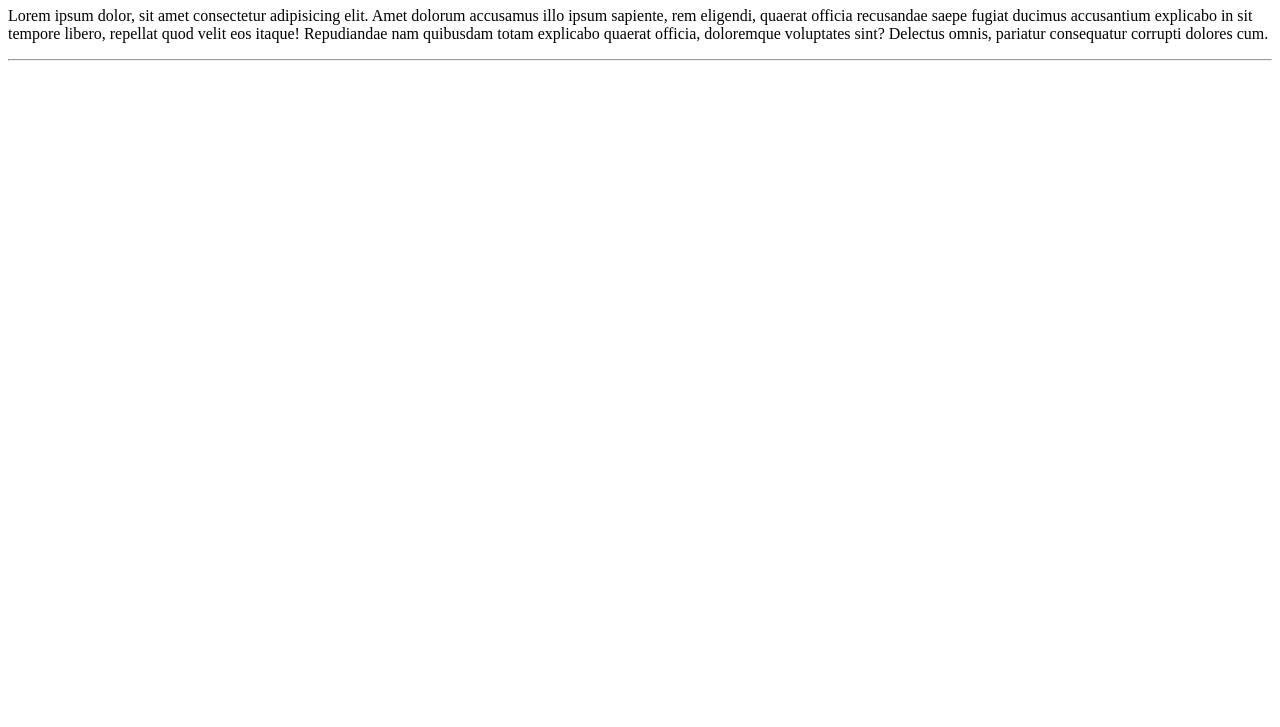
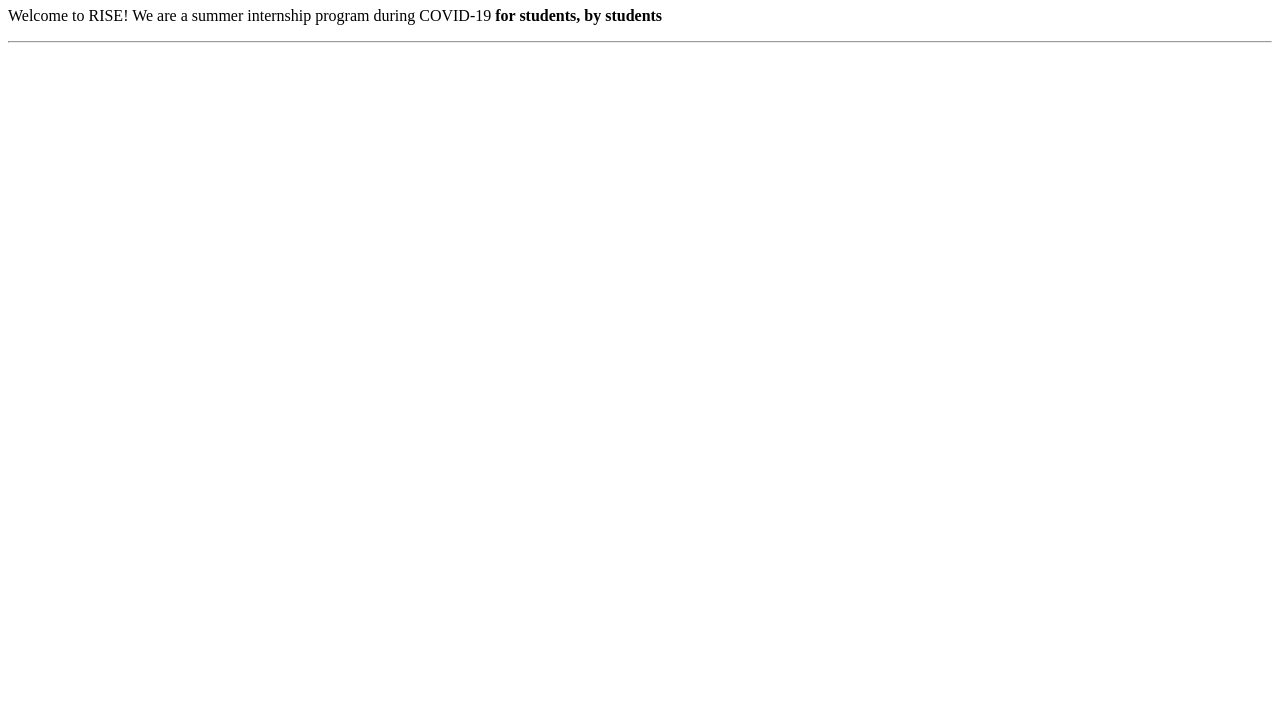
Before and after one commit to rise-summer/git-demo, a plain HTML site: page index.html in a window 1280 px wide. Shown: the part 73-800 px from the top of the page. Drawn offline with Linux system fonts and the light colour scheme.

Commit message:
Replace placeholder text
In accordance with @risesummer, modified about section to no longer use
placeholder text.

```diff
--- a/index.html
+++ b/index.html
@@ -8,12 +8,8 @@
 	<body>
 		<h1>About</h1>
 		<p>
-			Lorem ipsum dolor, sit amet consectetur adipisicing elit. Amet dolorum
-			accusamus illo ipsum sapiente, rem eligendi, quaerat officia recusandae
-			saepe fugiat ducimus accusantium explicabo in sit tempore libero, repellat
-			quod velit eos itaque! Repudiandae nam quibusdam totam explicabo quaerat
-			officia, doloremque voluptates sint? Delectus omnis, pariatur consequatur
-			corrupti dolores cum.
+			Welcome to RISE! We are a summer internship program during COVID-19
+			<strong>for students, by students</strong>
 		</p>
 		<hr />
 	</body>
```
